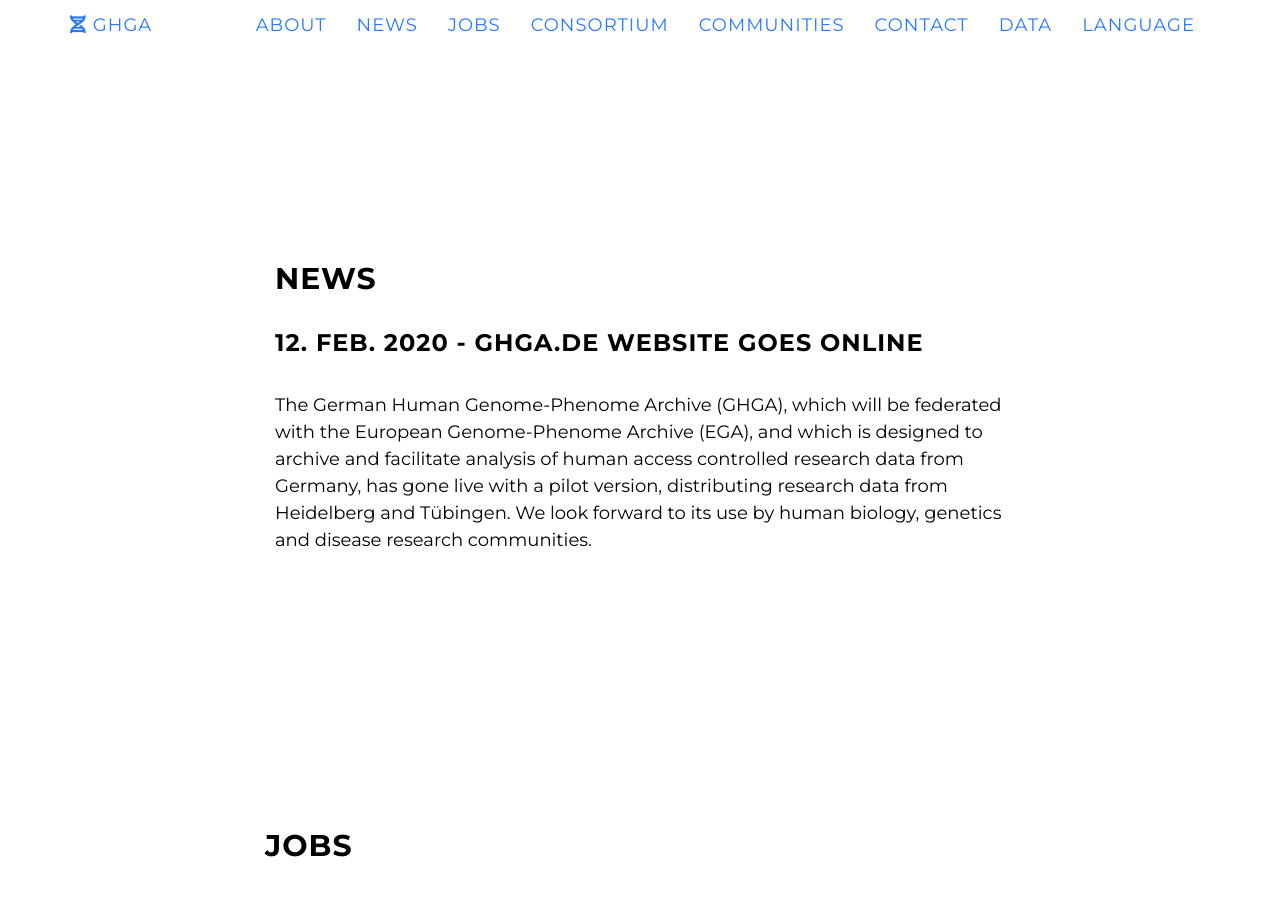
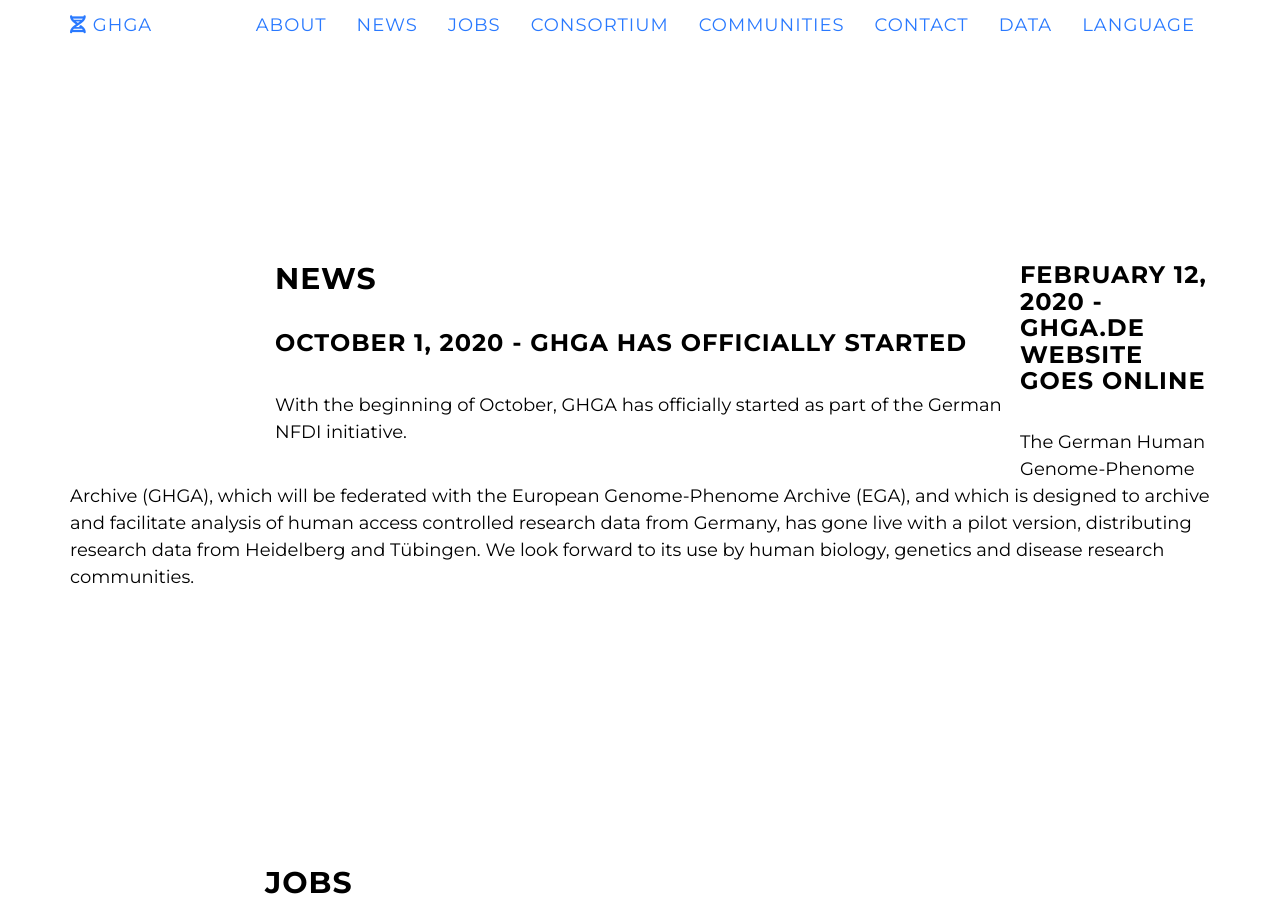
Before and after one commit to ghga-de/online, a Jekyll site: the page built from index.html, in a window 1280 px wide and 900 px high, scrolled down 2170 px. Built offline with Jekyll 4.4.1, drawn with Linux system fonts in a browser that asks for light colours; nearby versions of some CDN libraries; a script that is not in the unit is left out.

Commit message:
News item added
News for October 1st added

```diff
--- a/_includes/news.html
+++ b/_includes/news.html
@@ -7,6 +7,8 @@
 
                     <h3 data-i18n="news.item1.title"></h3>
                     <p data-i18n="[html]news.item1.content"></div>
+                    <h3 data-i18n="news.item2.title"></h3>
+                    <p data-i18n="[html]news.item2.content"></div>
 
                 </div>
             </div>
--- a/assets/locales/en/translation.json
+++ b/assets/locales/en/translation.json
@@ -28,7 +28,11 @@
     "navTitle": "News",
     "title": "News",
     "item1": {
-      "title": "12. Feb. 2020 - GHGA.de Website Goes Online",
+      "title": "October 1, 2020 - GHGA has officially started",
+      "content": "With the beginning of October, GHGA has officially started as part of the German NFDI initiative."
+    },
+    "item2": {
+      "title": "February 12, 2020 - GHGA.de Website Goes Online",
       "content": "The German Human Genome-Phenome Archive (GHGA), which will be federated with the European Genome-Phenome Archive (EGA), and which is designed to archive and facilitate analysis of human access controlled research data from Germany, has gone live with a pilot version, distributing research data from Heidelberg and Tübingen. We look forward to its use by human biology, genetics and disease research communities."
     }
   },
```
